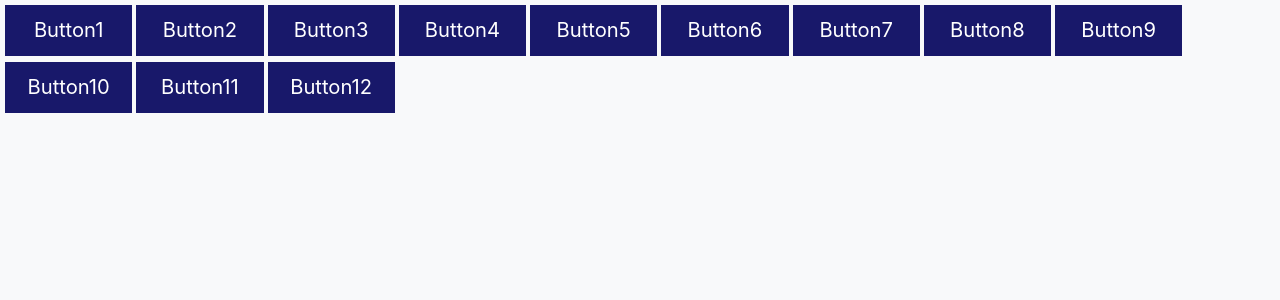
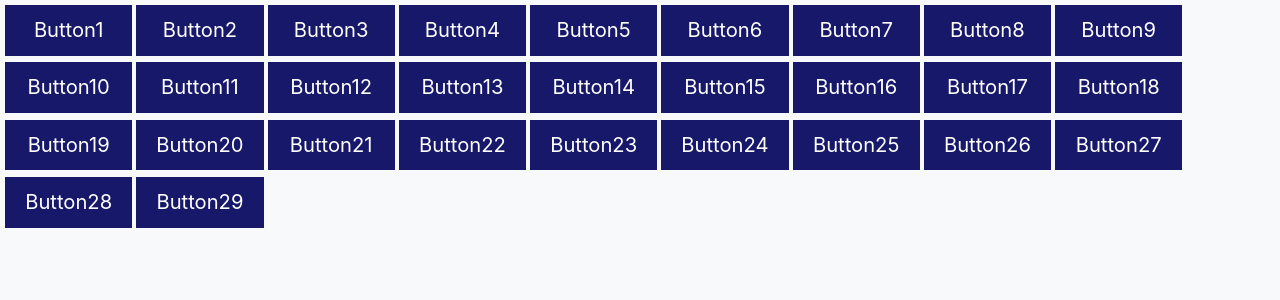
Before and after one commit to cherepakhin/buttons_grid, a React (Create React App) app: page / in a window 1280 px wide. Shown: the top 300 px of the page. Built offline with nearby package versions, Linux system fonts and the light colour scheme.

Commit message:
add buttons 29

```diff
--- a/src/App.js
+++ b/src/App.js
@@ -22,6 +22,23 @@ class App extends React.Component { // receives props from index.js
           <div className="button-div mr-1 col-md-1 col-sm-1">Button10</div>
           <div className="button-div mr-1 col-md-1 col-sm-1">Button11</div>
           <div className="button-div mr-1 col-md-1 col-sm-1">Button12</div>
+          <div className="button-div mr-1 col-md-1 col-sm-1">Button13</div>
+          <div className="button-div mr-1 col-md-1 col-sm-1">Button14</div>
+          <div className="button-div mr-1 col-md-1 col-sm-1">Button15</div>
+          <div className="button-div mr-1 col-md-1 col-sm-1">Button16</div>
+          <div className="button-div mr-1 col-md-1 col-sm-1">Button17</div>
+          <div className="button-div mr-1 col-md-1 col-sm-1">Button18</div>
+          <div className="button-div mr-1 col-md-1 col-sm-1">Button19</div>
+          <div className="button-div mr-1 col-md-1 col-sm-1">Button20</div>
+          <div className="button-div mr-1 col-md-1 col-sm-1">Button21</div>
+          <div className="button-div mr-1 col-md-1 col-sm-1">Button22</div>
+          <div className="button-div mr-1 col-md-1 col-sm-1">Button23</div>
+          <div className="button-div mr-1 col-md-1 col-sm-1">Button24</div>
+          <div className="button-div mr-1 col-md-1 col-sm-1">Button25</div>
+          <div className="button-div mr-1 col-md-1 col-sm-1">Button26</div>
+          <div className="button-div mr-1 col-md-1 col-sm-1">Button27</div>
+          <div className="button-div mr-1 col-md-1 col-sm-1">Button28</div>
+          <div className="button-div mr-1 col-md-1 col-sm-1">Button29</div>
         </div>
       );
   }
```
